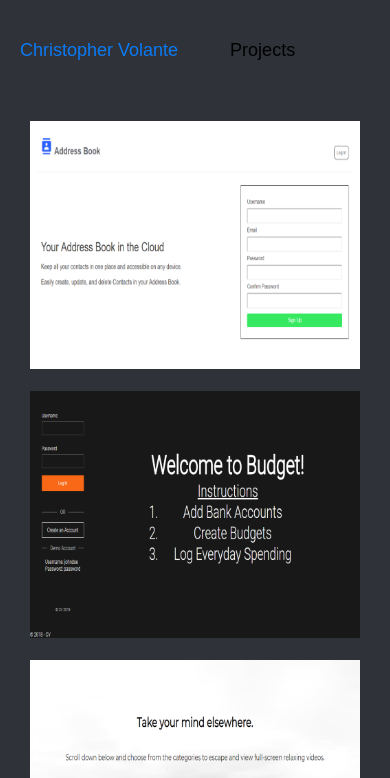
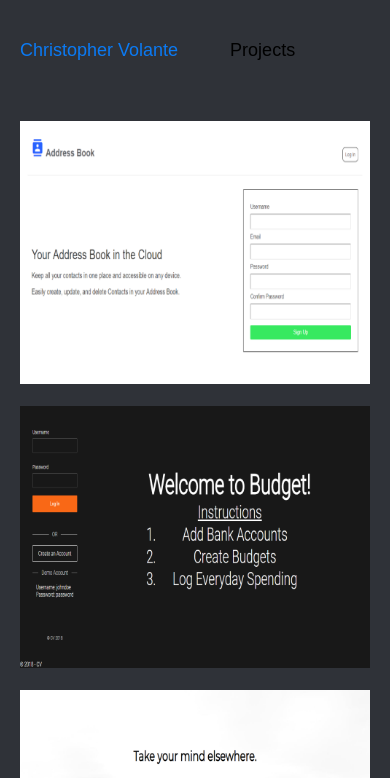
Before and after one commit to chrisvolante/portfolio, a React (Create React App) app: page /work in a window 390 px wide. Shown: the top 778 px of the page. Built offline with nearby package versions, Linux system fonts and the light colour scheme.

Commit message:
changed media queries

```diff
--- a/src/components/WorkPage.css
+++ b/src/components/WorkPage.css
@@ -239,7 +239,6 @@ figure.effect-zoe:hover p.icon-links a:first-child {
 
 @media screen and (max-width: 50em) {
 	.content {
-		padding: 0 10px;
     text-align: center;
     font-size: 65%;
 	}
```
